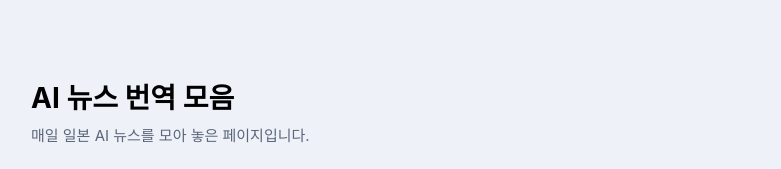
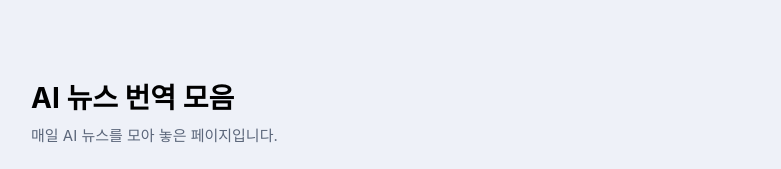
Before and after one commit to flffkaos-pixel/aisite, a Next.js app: page / in a window 1280 px wide. Shown: the top 169 px of the page, without its empty margins (249-1030 px from the left). Built offline with nearby package versions, Linux system fonts and the light colour scheme.

Commit message:
fix: remove '일본' from site copy

```diff
--- a/app/layout.js
+++ b/app/layout.js
@@ -2,7 +2,7 @@ import './globals.css';
 
 export const metadata = {
   title: 'AI 뉴스 번역 모음',
-  description: '매일 일본 AI 뉴스를 모아 놓은 페이지입니다.',
+  description: '매일 AI 뉴스를 모아 놓은 페이지입니다.',
 };
 
 export default function RootLayout({ children }) {
--- a/components/HomeWithLoader.js
+++ b/components/HomeWithLoader.js
@@ -33,7 +33,7 @@ export default function HomeWithLoader({ posts }) {
     <div className="page">
       <header className="site-header">
         <h1>AI 뉴스 번역 모음</h1>
-        <p>매일 일본 AI 뉴스를 모아 놓은 페이지입니다.</p>
+        <p>매일 AI 뉴스를 모아 놓은 페이지입니다.</p>
       </header>
       <main className="post-list">
         {list.map((post) => <PostCard key={post.slug} post={post} />)}
```
